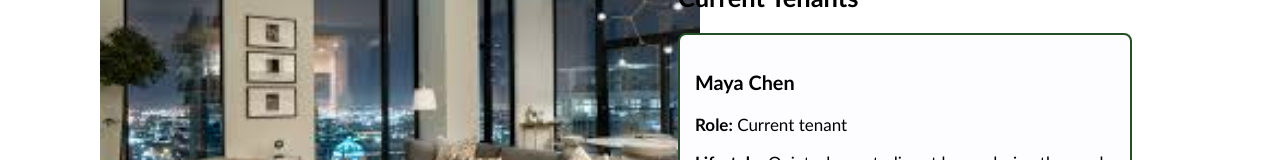
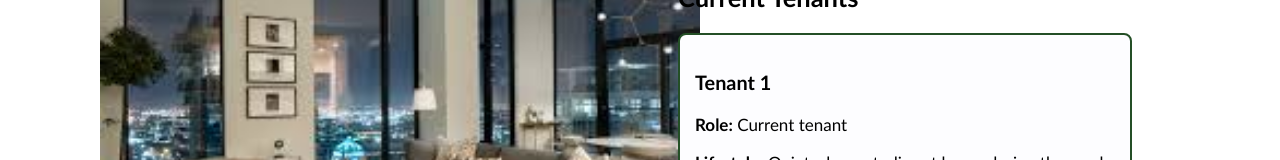
Before and after one commit to bigmaccar/CoHabitat, a React (Create React App) app in the folder client/: page /Apartment in a window 1280 px wide. Shown: the part 296-456 px from the top of the page. Built offline with nearby package versions, Linux system fonts and the light colour scheme; sample sign-in values are in the browser's storage.

Commit message:
chore(apartment): change example name
Signed-off-by: Jason Scheffel <contact@jasonscheffel.com>

```diff
--- a/client/src/Apartment.js
+++ b/client/src/Apartment.js
@@ -31,7 +31,7 @@ function Apartment(){
                     <p>Two bedroom apartment near campus with shared kitchen, living room, and laundry access.</p>
                     <h2>Current Tenants</h2>
                     <div className="tenantCard">
-                        <h3>Maya Chen</h3>
+                        <h3>Tenant 1</h3>
                         <p><strong>Role:</strong> Current tenant</p>
                         <p><strong>Lifestyle:</strong> Quiet, clean, studies at home during the week.</p>
                         <p><strong>Looking for:</strong> A roommate who respects shared spaces and communicates clearly.</p>
--- a/client/src/TenantProfile.js
+++ b/client/src/TenantProfile.js
@@ -8,7 +8,7 @@ function TenantProfile(){
             <div className="sidebarApartment">
                 <div className="apartmentPage">
                     <Link to="/Apartment">Back to Apartment</Link>
-                    <h1>Maya Chen</h1>
+                    <h1>Tenant 1</h1>
                     <img src={require("./images/person.png")} className="tenantProfileImage" alt="Tenant profile"/>
                 </div>
             </div>
```
